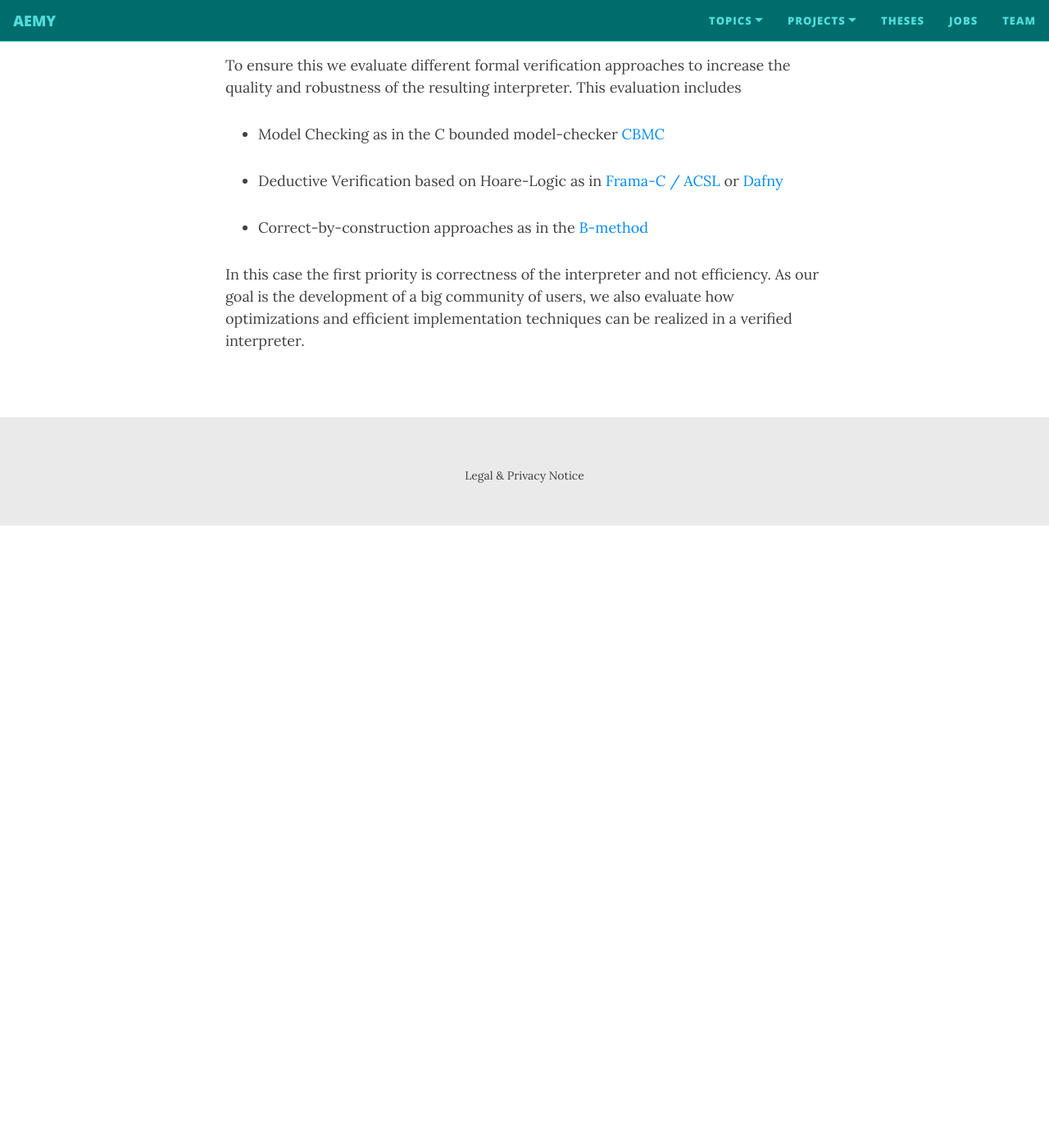
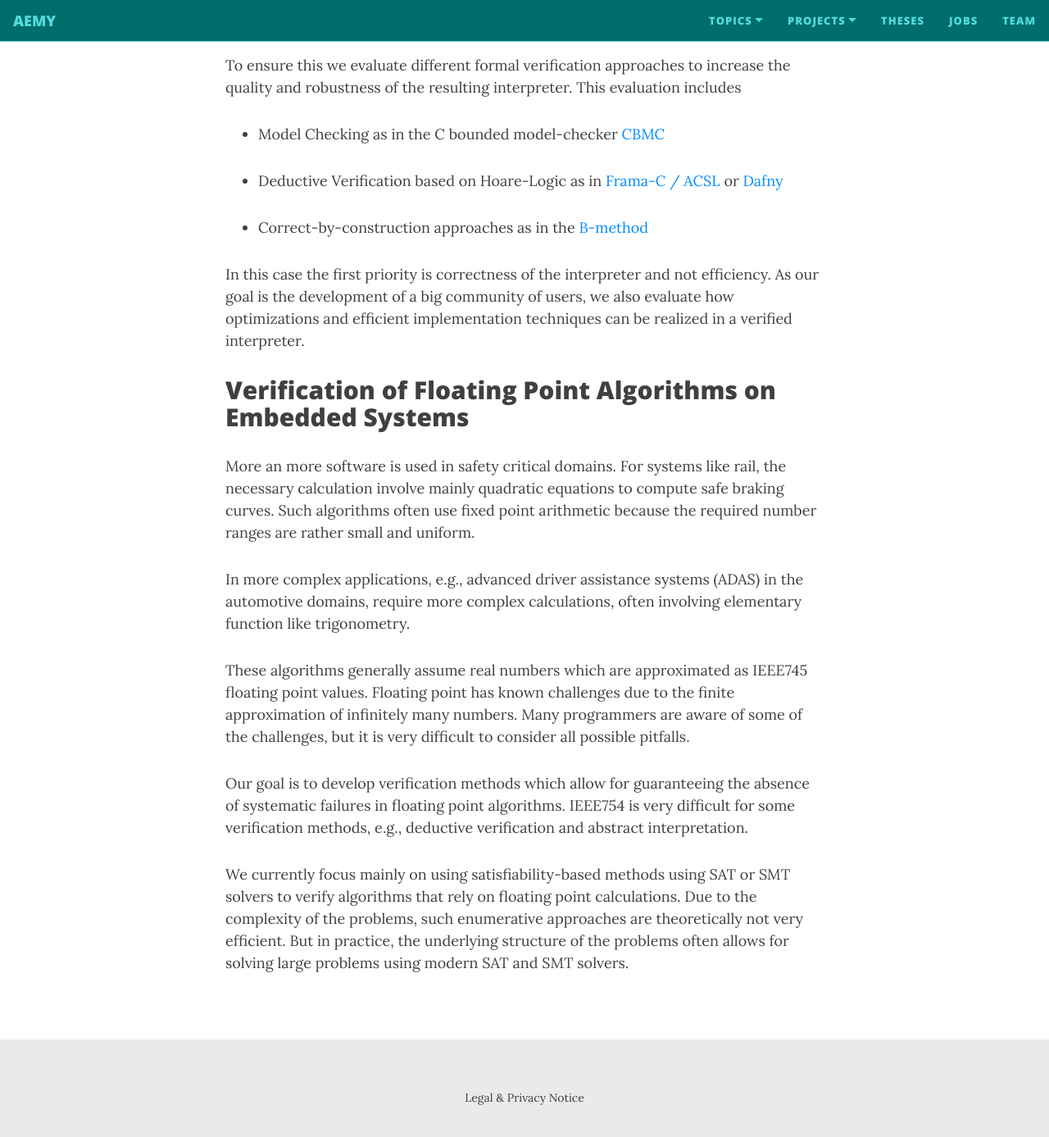
Before and after one commit to hm-aemy/hm-aemy.github.io, a Jekyll site: the page built from topics/formal-embedded.md, in a window 1280 px wide and 1400 px high, scrolled down 1094 px. Shown: the top 1387 px of the window at 82% size. Built offline with Jekyll 4.4.1, drawn with Linux system fonts in a browser that asks for light colours; before the commit the page ends 1735 px from its top, so only the background shows below that.

Commit message:
Add paragraph on floating point verification

```diff
--- a/topics/formal-embedded.md
+++ b/topics/formal-embedded.md
@@ -48,3 +48,31 @@ In this case the first priority is correctness of the interpreter and not
 efficiency. As our goal is the development of a big community of users, we also
 evaluate how optimizations and efficient implementation techniques can be
 realized in a verified interpreter.
+
+## Verification of Floating Point Algorithms on Embedded Systems
+
+More an more software is used in safety critical domains. For systems like rail,
+the necessary calculation involve mainly quadratic equations to compute safe
+braking curves. Such algorithms often use fixed point arithmetic because the
+required number ranges are rather small and uniform.
+
+In more complex applications, e.g., advanced driver assistance systems (ADAS) in
+the automotive domains, require more complex calculations, often involving
+elementary function like trigonometry.
+
+These algorithms generally assume real numbers which are approximated as IEEE745
+floating point values. Floating point has known challenges due to the finite
+approximation of infinitely many numbers. Many programmers are aware of some of
+the challenges, but it is very difficult to consider all possible
+pitfalls.
+
+Our goal is to develop verification methods which allow for guaranteeing the
+absence of systematic failures in floating point algorithms. IEEE754 is very
+difficult for some verification methods, e.g., deductive verification and
+abstract interpretation.
+
+We currently focus mainly on using satisfiability-based methods using SAT or SMT
+solvers to verify algorithms that rely on floating point calculations. Due to
+the complexity of the problems, such enumerative approaches are theoretically
+not very efficient. But in practice, the underlying structure of the problems
+often allows for solving large problems using modern SAT and SMT solvers.
```
